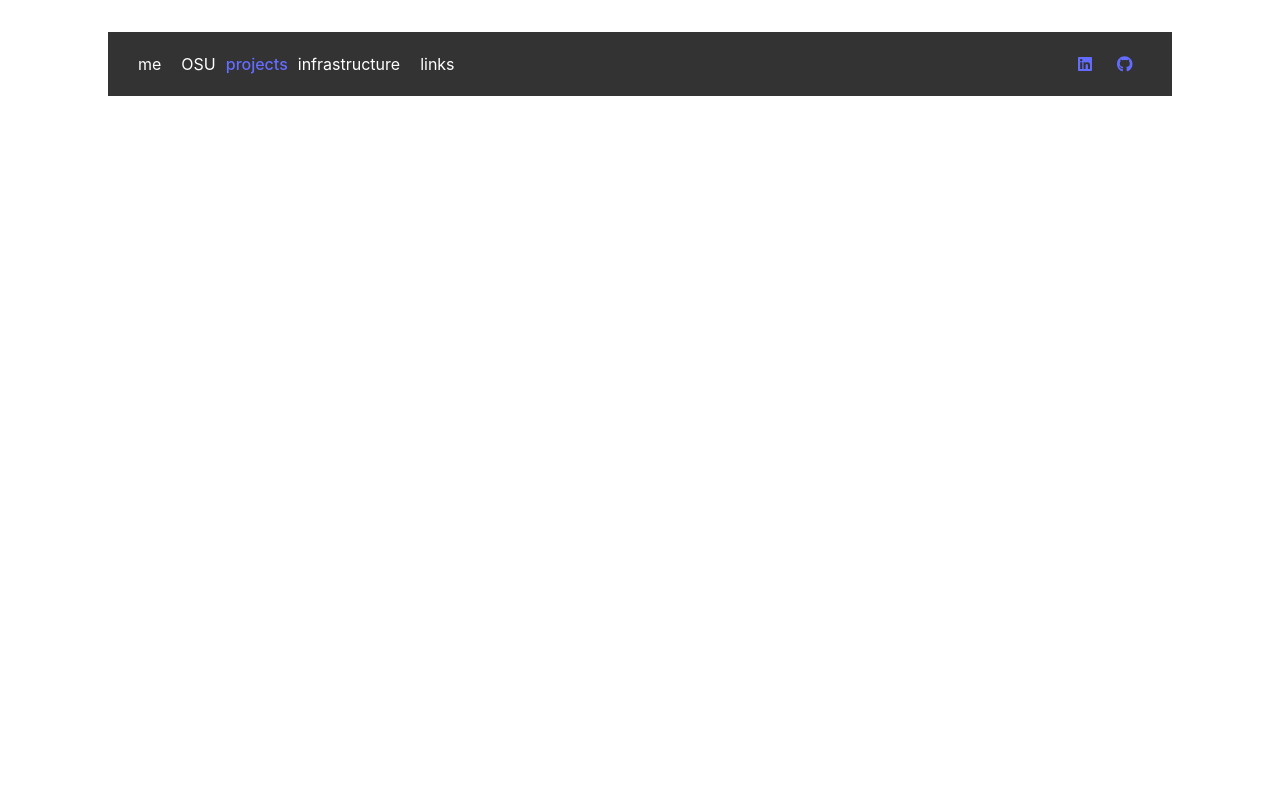
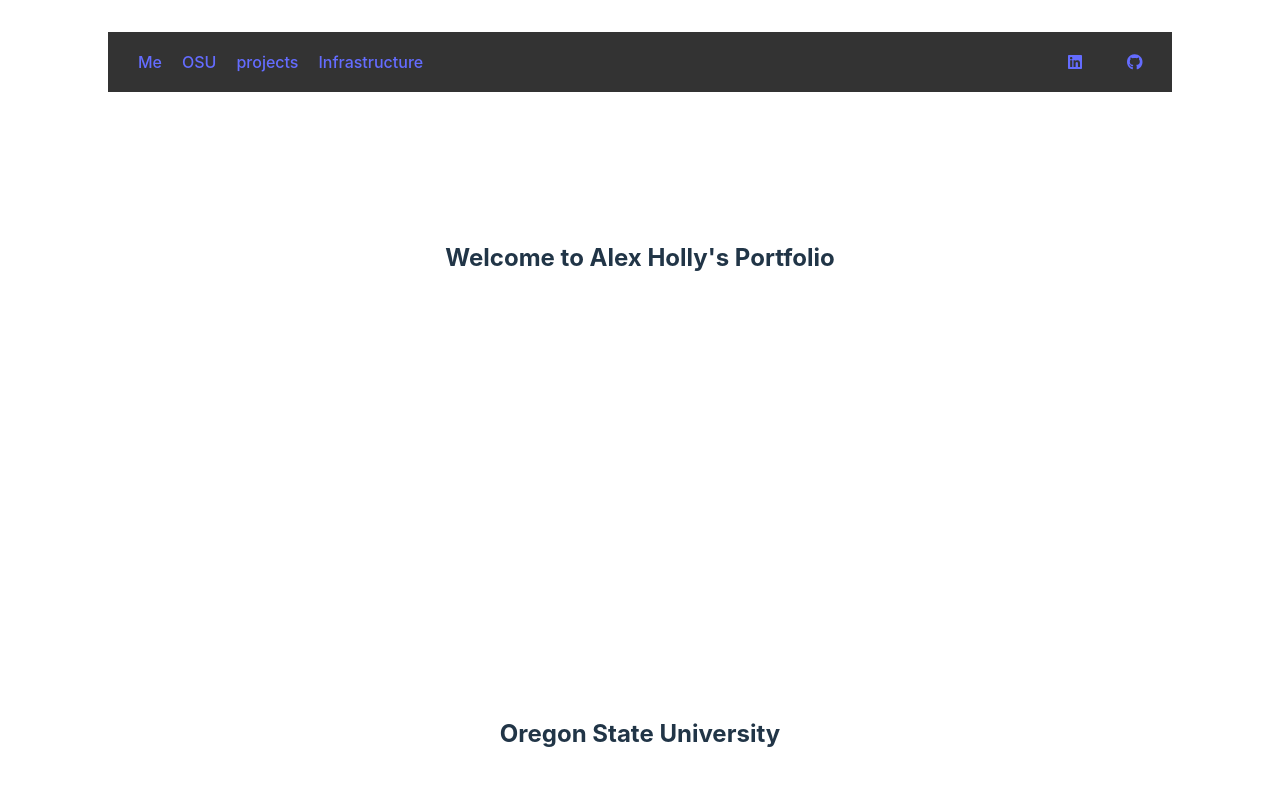
Before and after one commit to AlexHolly007/Portfolio, a React (Vite) app: page / in a window 1280 px wide. Shown: the top 800 px of the page. Built offline with nearby package versions, Linux system fonts and the light colour scheme.

Commit message:
Finished links in header and some css for loadup

```diff
--- a/src/App.css
+++ b/src/App.css
@@ -3,31 +3,6 @@
   margin: 0 auto;
   padding: 2rem;
   text-align: center;
-}
-
-.logo {
-  height: 6em;
-  padding: 1.5em;
-  will-change: filter;
-  transition: filter 300ms;
-}
-.logo:hover {
-  filter: drop-shadow(0 0 2em #646cffaa);
-}
-
-@keyframes logo-spin {
-  from {
-    transform: rotate(0deg);
-  }
-  to {
-    transform: rotate(360deg);
-  }
-}
-
-@media (prefers-reduced-motion: no-preference) {
-  a:nth-of-type(2) .logo {
-    animation: logo-spin infinite 20s linear;
-  }
 }
 
 .card {
@@ -50,13 +25,38 @@
   padding: 10px 20px;
 }
 
-.header p {
+.header a {
   margin: 0;
-  padding: 0 10px;
+  padding: 8px 10px;
 }
 
 .icon_class {
   display: flex;
-  padding: 10px 20px;
   margin-left: auto;
 }
+
+
+@keyframes shrinkCircle {
+  0% {
+    width: 200vw;
+    height: 200vh;
+    border-radius: 50%;
+    top: -50%;
+    left: -50%;
+  }
+  100% {
+    width: 0;
+    height: 0;
+    border-radius: 50%;
+    top: 35%;
+    left: 50%;
+  }
+}
+.full-circle {
+  position: fixed;
+  width: 200vw;
+  height: 200vh;
+  background-color: #646cff;
+  z-index: 101;
+  animation: shrinkCircle 3s forwards;
+}
--- a/src/App.tsx
+++ b/src/App.tsx
@@ -2,10 +2,15 @@ import { useState } from 'react'
 import Project from './components/project_cmpnt'
 import Header from './components/header_comps/header'
 import Spacer from './components/spacer'
+import Intoduction from './components/intro'
+import Education from './components/Education'
+import Infrastructure from './components/Infrastructure'
 import './App.css'
 /* TODO
--add componenets for individual header items*
--css header more*/
+-complete header links to divs in app
+-css introduction
+  -circle that shrinks into center and bounces to reveal the welcome message
+*/
 
 function App() {
   const [count, setCount] = useState(0)
@@ -14,20 +19,31 @@ function App() {
     <>
       <Header />
 
-      <Spacer height="80px" width="100%" />
-      <Spacer height='1000px' width='100%' />
+      <Spacer height="10%" width="100%" />
+
+      <Intoduction />
+
+      <Spacer height='400px' width='100%' />
+
+      <Education />
+
+      <Spacer height='400px' width='100%' />
 
       <div className="card">
         <button onClick={() => setCount((count) => count + 1)}>
           Clicks: {count}
         </button>
       </div>
-
       <div id="projects">
         <Project text="PROJECT 1"/>
         <Project text="PROJECT 2"/>
       </div>
-      <Spacer height='800px' width='100%' />
+
+      <Spacer height='500px' width='100%' />
+
+      <Infrastructure />
+
+      <Spacer height='200px' width='100%' />
     </>
   )
 }
--- /dev/null
+++ b/src/components/Education.tsx
@@ -0,0 +1,11 @@
+import React from "react";
+
+const Education: React.FC = () => {
+    return (
+        <div className="Education" id="Education">
+            <h2>Oregon State University</h2>
+        </div>
+    )
+}
+
+export default Education
--- /dev/null
+++ b/src/components/Infrastructure.tsx
@@ -0,0 +1,11 @@
+import React from "react";
+
+const Infrastructure: React.FC = () => {
+    return (
+        <div className="Infrastructure" id="Infrastructure">
+            <h2>Infractucture</h2>
+        </div>
+    )
+}
+
+export default Infrastructure
--- a/src/components/header_comps/header.tsx
+++ b/src/components/header_comps/header.tsx
@@ -8,13 +8,22 @@ import Icon from "./icon";
 const Header: React.FC = () => {
     return (
         <div className="header">
-            <p>me</p>
-            <p>OSU</p>
+            <Header_link target="IntroDiv">
+                Me
+            </Header_link>
+
+            <Header_link target="Education">
+                OSU
+            </Header_link>
+
             <Header_link target="projects">
                 projects
             </Header_link>
-            <p>infrastructure</p>
-            <p>links</p>
+
+            <Header_link target="Infrastructure">
+                Infrastructure
+            </Header_link>
+
             <div className="icon_class">
                 <Icon site_link="https://www.linkedin.com/in/alex-holly213/" icon_img={faLinkedin} />
                 <Spacer width="25px" />
--- /dev/null
+++ b/src/components/intro.tsx
@@ -0,0 +1,25 @@
+import React, { useEffect, useState} from "react";
+
+const Intoduction: React.FC = () => {
+    const [introComplete, setIntroComplete] = useState(false);
+
+    useEffect(() => {
+        const timer = setTimeout(() => {
+            setIntroComplete(true);
+        }, 3000);
+
+        return () => clearTimeout(timer);
+    }, []);
+    return (
+        <div>
+            {!introComplete && <div className="full-circle"></div>}
+            {introComplete && (
+                <div className="IntroDiv" id="IntroDiv">
+                    <h2>Welcome to Alex Holly's Portfolio</h2>
+                </div>
+            )}
+        </div>
+    )
+}
+
+export default Intoduction
```
